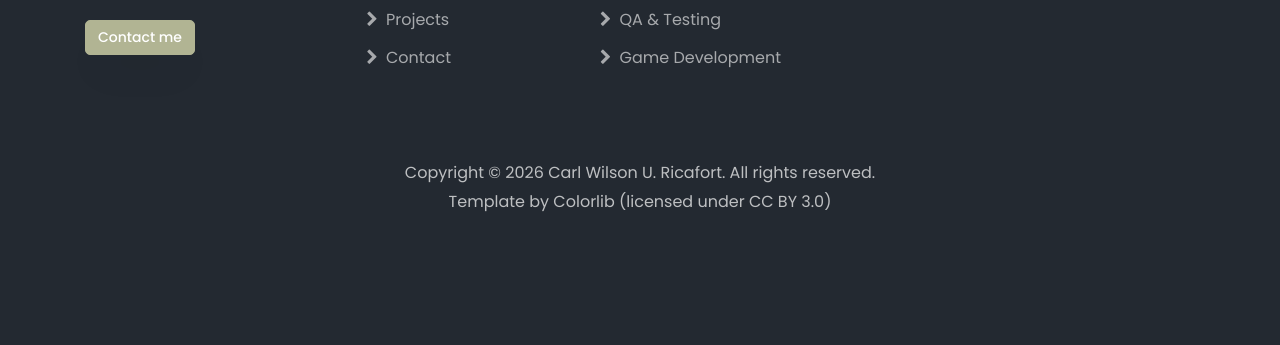
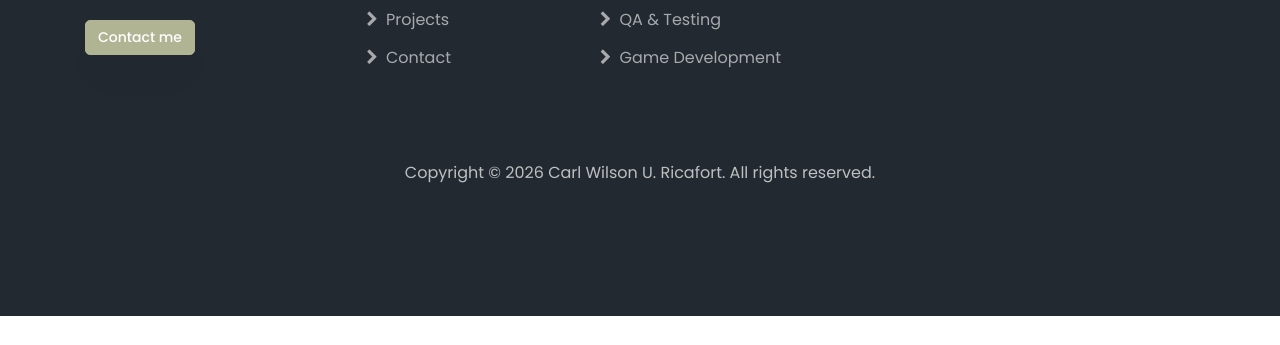
Before and after one commit to carlwilsonricafort-hub/portfolio-for-OJT, a plain HTML site: page index.html in a window 1280 px wide. Shown: the part 7579-7924 px from the top of the page. After the commit the page ends 7895 px from the top, so only its background shows below. Drawn offline with Linux system fonts and the light colour scheme; files whose address does not match are found by name.

Commit message:
kuha na nako ang li

```diff
--- a/index.html
+++ b/index.html
@@ -109,7 +109,9 @@
                     Aspiring <span>Web Developer</span> &amp; IT Student
                   </h1>
                   <p>
-                    <a href="#contact-section" class="btn btn-primary">Contact Me</a>
+                    <a href="#contact-section" class="btn btn-primary"
+                      >Contact Me</a
+                    >
                     <a href="#" class="btn btn-primary btn-outline-primary"
                       >Download Resume</a
                     >
@@ -144,7 +146,9 @@
                     Hi, I am <span>Carl</span> BSIT student seeking OJT.
                   </h1>
                   <p>
-                    <a href="#contact-section" class="btn btn-primary">Contact Me</a>
+                    <a href="#contact-section" class="btn btn-primary"
+                      >Contact Me</a
+                    >
                     <a href="#" class="btn btn-primary btn-outline-primary"
                       >Download Resume</a
                     >
@@ -681,7 +685,9 @@
                 City from January to May 2027. Let's talk.
               </p>
               <p class="mb-0">
-                <a href="#contact-section" class="btn btn-white py-3 px-4">Contact me</a>
+                <a href="#contact-section" class="btn btn-white py-3 px-4"
+                  >Contact me</a
+                >
               </p>
             </div>
           </div>
@@ -805,7 +811,6 @@
         </div>
       </div>
     </section>
-
 
     <section class="ftco-section bg-light" id="blog-section">
       <div class="container">
@@ -1182,9 +1187,6 @@
               </script>
               Carl Wilson U. Ricafort. All rights reserved.
               <br />
-              Template by
-              <a href="https://colorlib.com" target="_blank">Colorlib</a>
-              (licensed under CC BY 3.0)
             </p>
           </div>
         </div>
```
